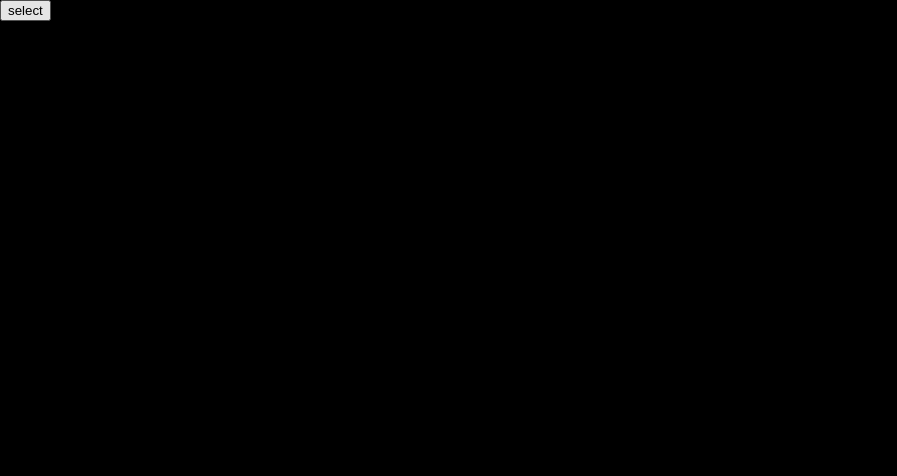
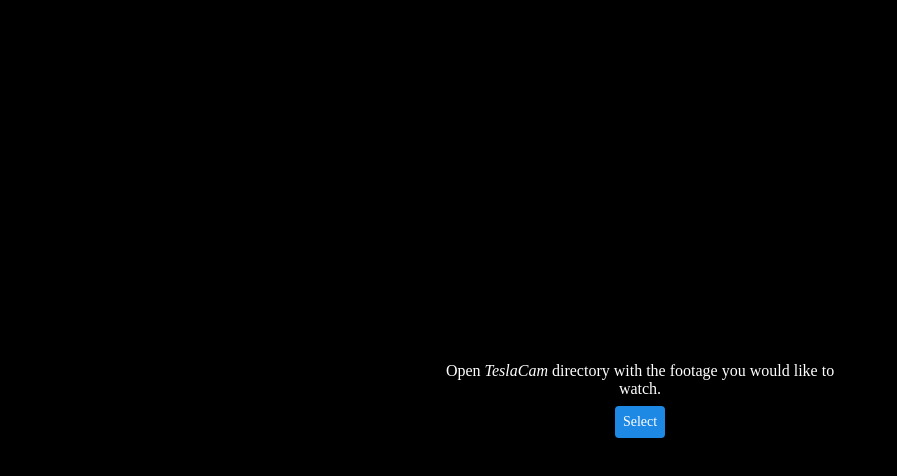
Before and after one commit to Deseteral/ohroniasz, a React (Vite) app: page / in a window 1280 px wide. Shown: the top 476 px of the page, without its empty margins (0-897 px from the left). Built offline with nearby package versions, Linux system fonts and the light colour scheme.

Commit message:
Welcome view styling

```diff
--- a/src/components/WelcomeView.tsx
+++ b/src/components/WelcomeView.tsx
@@ -1,5 +1,45 @@
+import styled from 'styled-components';
 import { CamEvent } from '../../src-tauri/bindings/CamEvent';
 import { selectAndScanLibrary } from '../services/ipc';
+
+const Container = styled.div`
+  display: flex;
+  align-items: center;
+  justify-content: center;
+  height: 100vh;
+`;
+
+const ContentContainer = styled.div`
+  display: flex;
+  flex-direction: column;
+  align-items: center;
+  gap: 8px;
+  width: 400px;
+`;
+
+const Text = styled.span<{ italic?: boolean, center?: boolean }>`
+  font-style: ${({ italic }) => (italic ? 'italic' : 'normal')};
+  ${({ center }) => (center ? 'text-align: center;' : '')}
+`;
+
+const Button = styled.button.attrs(() => ({
+  type: 'button',
+}))`
+  background: none;
+  background-color: #1E88E5;
+  color: white;
+  padding: 8px;
+  border: none;
+  border-radius: 4px;
+  font-family: "Berkeley Mono";
+  font-size: 14px;
+  cursor: pointer;
+  transition: background-color .3s ease-in-out;
+
+  &:hover {
+    background-color: #1976D2;
+  }
+`;
 
 interface WelcomeViewProps {
   onLibraryLoaded: (events: CamEvent[]) => void,
@@ -12,11 +52,15 @@
   };
 
   return (
-    <div>
-      <button type="button" onClick={() => selectLibrary()}>
-        select
-      </button>
-    </div>
+    <Container>
+      <ContentContainer>
+        <Text center>
+          Open <Text italic>TeslaCam</Text> directory with the footage you would like to watch.
+        </Text>
+
+        <Button onClick={() => selectLibrary()}>Select</Button>
+      </ContentContainer>
+    </Container>
   );
 }
 
```
